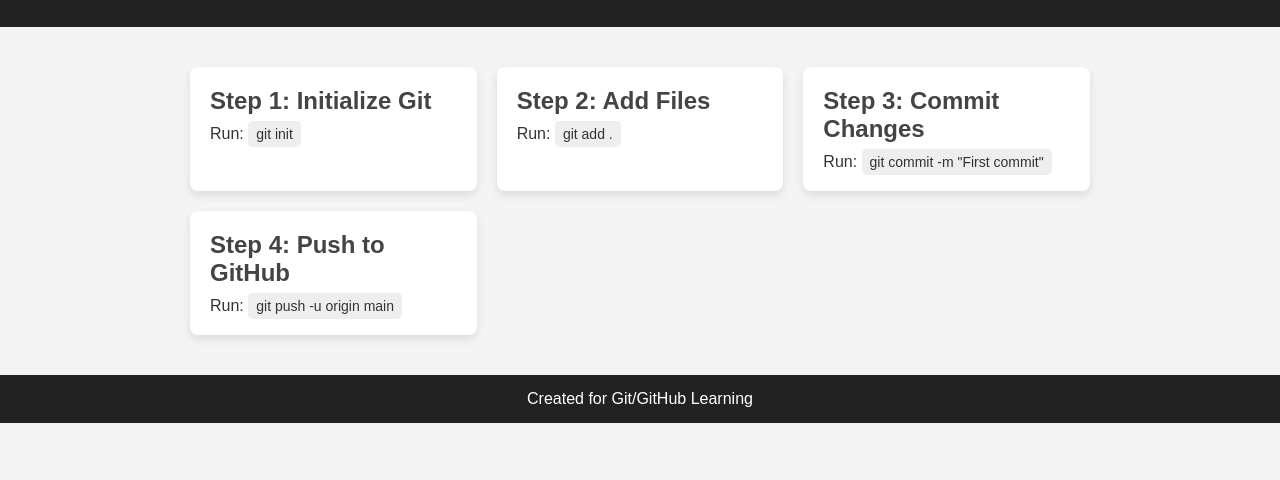
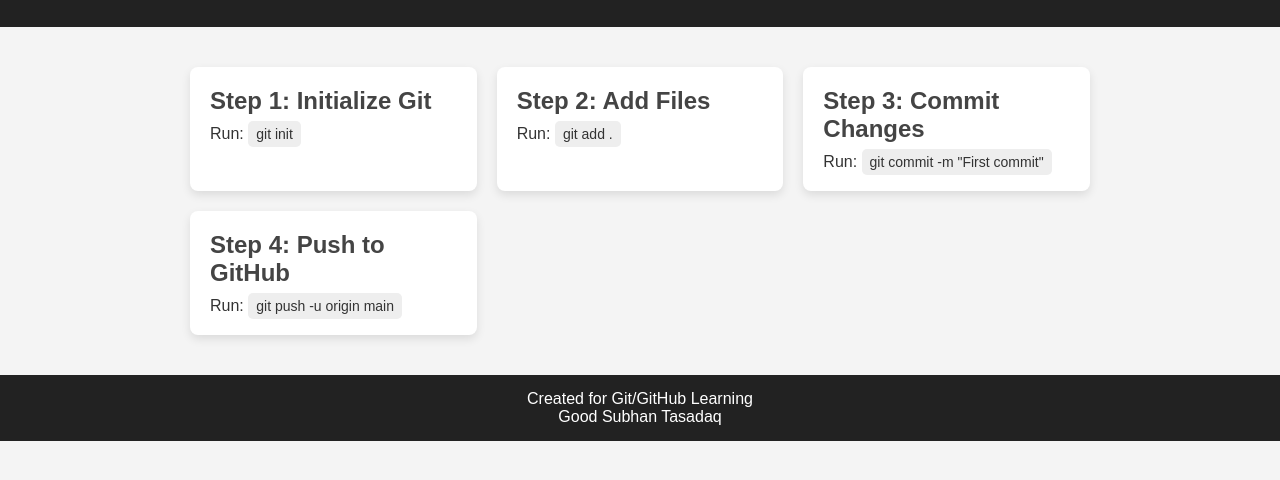
Before and after one commit to Subhan6938/git-reset, a plain HTML site: page index.html in a window 1280 px wide. Shown: the part 88-568 px from the top of the page. Drawn offline with Linux system fonts and the light colour scheme.

Commit message:
Second Commit

```diff
--- a/index.html
+++ b/index.html
@@ -36,6 +36,7 @@
 
     <footer>
         <p>Created for Git/GitHub Learning</p>
+        <p>Good Subhan Tasadaq</p>
     </footer>
 </body>
 </html>
```
